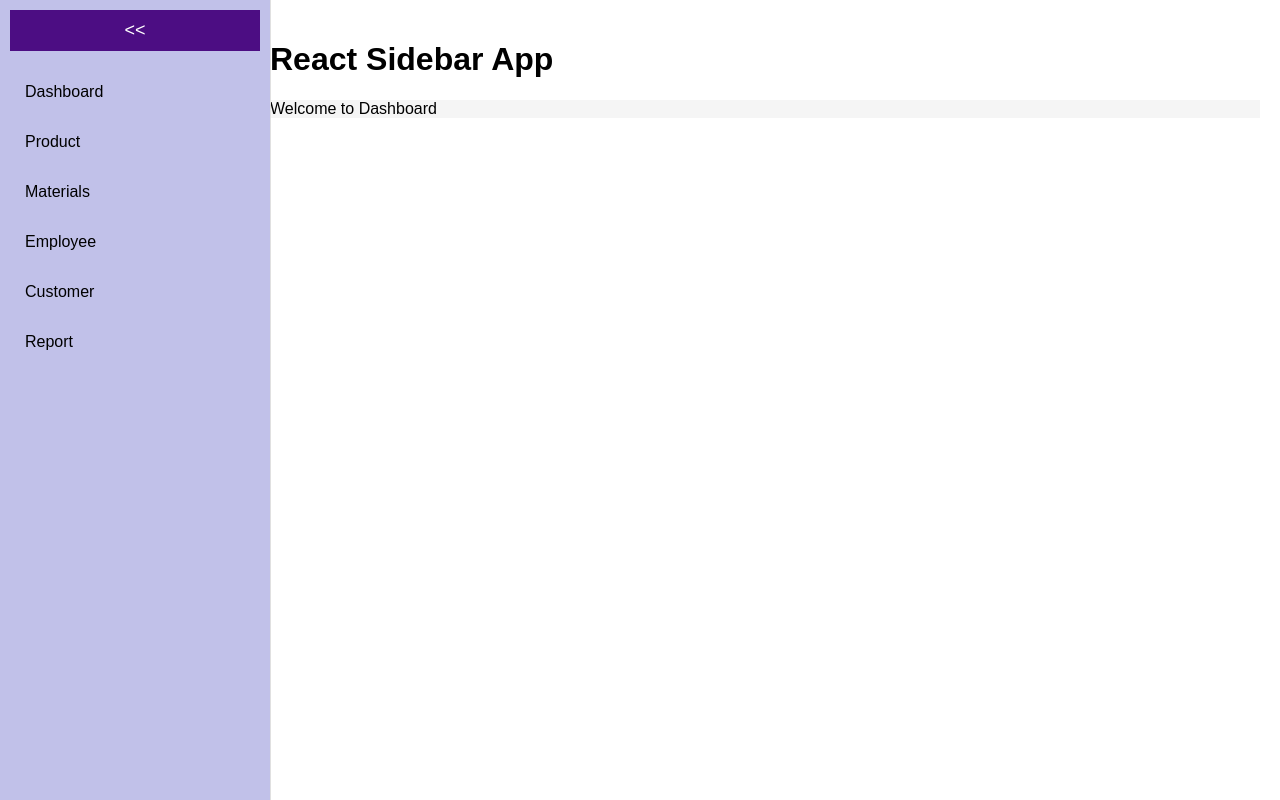
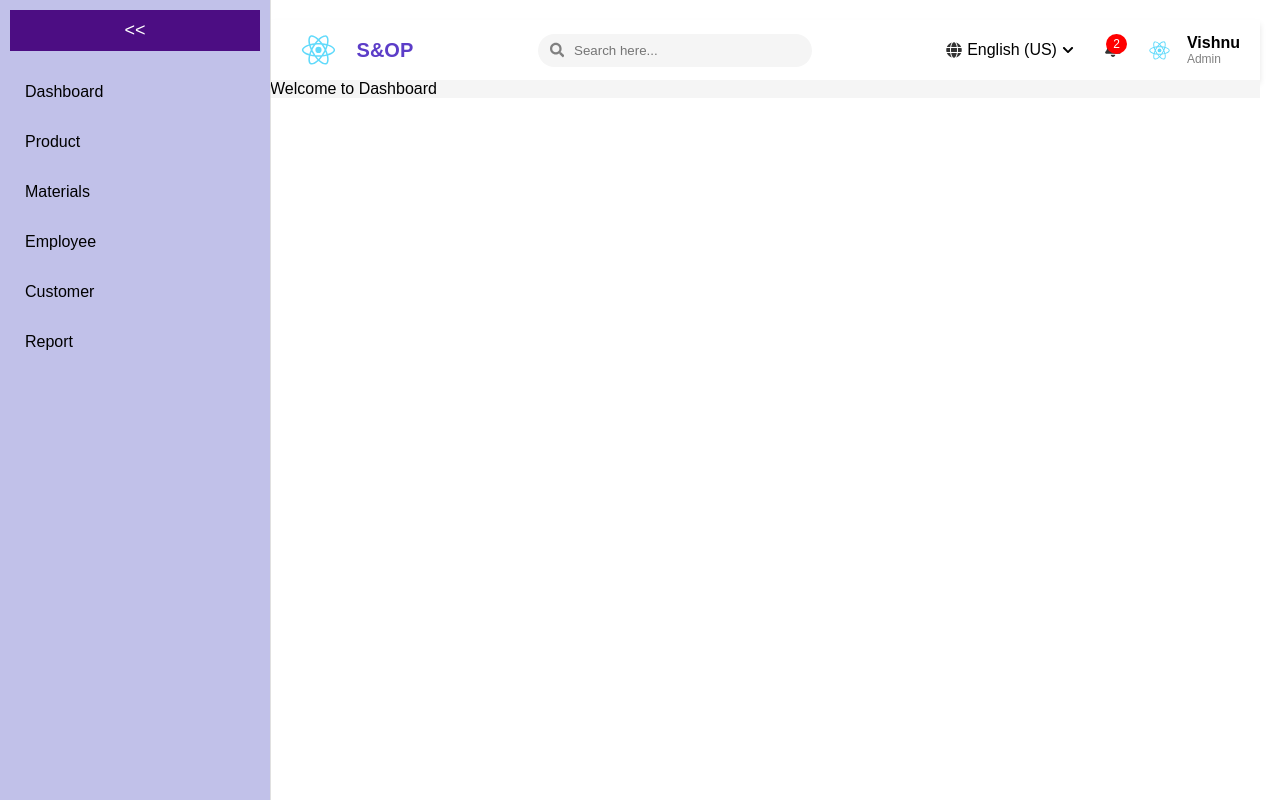
Before and after one commit to Manijmk/admin-template-ui, a React (Create React App) app: page / in a window 1280 px wide. Built offline with nearby package versions, Linux system fonts and the light colour scheme.

Commit message:
implemented header in the navbar component

```diff
--- a/package.json
+++ b/package.json
@@ -9,6 +9,7 @@
     "@testing-library/user-event": "^13.5.0",
     "react": "^19.0.0",
     "react-dom": "^19.0.0",
+    "react-icons": "^5.5.0",
     "react-router-dom": "^7.3.0",
     "react-scripts": "5.0.1",
     "web-vitals": "^2.1.4"
--- a/src/App.css
+++ b/src/App.css
@@ -188,3 +188,156 @@
     width: 70px;
   }
 }
+
+/* Header CSS */
+
+.header {
+  display: flex;
+  align-items: center;
+  justify-content: space-between;
+  background-color: white;
+  padding: 10px 20px;
+  box-shadow: 0px 4px 6px rgba(0, 0, 0, 0.1);
+}
+
+.logo {
+  display: flex;
+  align-items: center;
+}
+
+.logo-img {
+  height: 40px;
+  margin-right: 10px;
+}
+
+.logo-text {
+  font-size: 20px;
+  font-weight: bold;
+  color: #5c3dc8;
+}
+
+.search-bar {
+  display: flex;
+  align-items: center;
+  background: #f5f5f5;
+  padding: 8px 12px;
+  border-radius: 20px;
+  width: 250px;
+}
+
+.search-icon {
+  color: gray;
+  margin-right: 8px;
+}
+
+.search-input {
+  border: none;
+  background: transparent;
+  outline: none;
+  width: 100%;
+}
+
+.header-right {
+  display: flex;
+  align-items: center;
+}
+
+/* Language Switcher */
+.language-switch {
+  display: flex;
+  align-items: center;
+  position: relative;
+  margin-right: 20px;
+  cursor: pointer;
+  padding: 5px 10px;
+  border-radius: 5px;
+  transition: background 0.3s;
+}
+
+.language-switch:hover {
+  background: #f1f1f1;
+}
+
+.language-icon {
+  margin-right: 5px;
+  color: #333;
+}
+
+.dropdown-icon {
+  margin-left: 5px;
+  font-size: 12px;
+}
+
+/* Dropdown Menu */
+.dropdown-menu {
+  position: absolute;
+  top: 35px;
+  left: 0;
+  background: white;
+  box-shadow: 0px 4px 6px rgba(0, 0, 0, 0.1);
+  border-radius: 5px;
+  overflow: hidden;
+  width: 150px;
+  z-index: 10;
+}
+
+.dropdown-menu li {
+  padding: 10px;
+  cursor: pointer;
+  transition: background 0.3s;
+  list-style: none;
+}
+
+.dropdown-menu li:hover {
+  background: #e1e1e1;
+}
+
+/* Notifications */
+.notification {
+  position: relative;
+  margin-right: 20px;
+  cursor: pointer;
+}
+
+.notification-icon {
+  font-size: 18px;
+  color: #333;
+}
+
+.badge {
+  position: absolute;
+  top: -5px;
+  right: -5px;
+  background: red;
+  color: white;
+  font-size: 12px;
+  padding: 3px 7px;
+  border-radius: 50%;
+}
+
+/* User Profile */
+.user-profile {
+  display: flex;
+  align-items: center;
+}
+
+.profile-img {
+  width: 35px;
+  height: 35px;
+  border-radius: 50%;
+  margin-right: 10px;
+}
+
+.user-info {
+  display: flex;
+  flex-direction: column;
+}
+
+.user-name {
+  font-weight: bold;
+}
+
+.user-role {
+  font-size: 12px;
+  color: gray;
+}
--- a/src/components/Navbar.js
+++ b/src/components/Navbar.js
@@ -1,8 +1,71 @@
+import React, { useState } from "react";
+import { FaSearch, FaBell, FaGlobe, FaChevronDown } from "react-icons/fa";
+import Logo from "../logo.svg";
+import "../App.css"
+
 const Header = () => {
+
+  const [showDropdown, setShowDropdown] = useState(false);
+  const [selectedLanguage, setSelectedLanguage] = useState("English (US)");
+
+  const languages = [
+    "English (US)",
+    "French (FR)",
+    "Spanish (ES)",
+    "German (DE)",
+    "Hindi (IN)",
+  ];
+
+  const handleLanguageChange = (language) => {
+    setSelectedLanguage(language);
+    setShowDropdown(false);
+  };
+
   return (
     <header className="header">
-      <h1>React Sidebar App</h1>
-    </header>
+    <div className="logo">
+      <img src={Logo} alt="S&OP Logo" className="logo-img" />
+      <span className="logo-text">S&OP</span>
+    </div>
+
+    <div className="search-bar">
+      <FaSearch className="search-icon" />
+      <input type="text" placeholder="Search here..." className="search-input" />
+    </div>
+
+    <div className="header-right">
+      {/* Language Switcher */}
+      <div className="language-switch" onClick={() => setShowDropdown(!showDropdown)}>
+        <FaGlobe className="language-icon" />
+        <span>{selectedLanguage}</span>
+        <FaChevronDown className="dropdown-icon" />
+        {showDropdown && (
+          <ul className="dropdown-menu">
+            {languages.map((lang, index) => (
+              <li key={index} onClick={() => handleLanguageChange(lang)}>
+                {lang}
+              </li>
+            ))}
+          </ul>
+        )}
+      </div>
+
+      {/* Notifications */}
+      <div className="notification">
+        <FaBell className="notification-icon" />
+        <span className="badge">2</span>
+      </div>
+
+      {/* User Profile */}
+      <div className="user-profile">
+        <img src={Logo} alt="User" className="profile-img" />
+        <div className="user-info">
+          <span className="user-name">Vishnu</span>
+          <span className="user-role">Admin</span>
+        </div>
+      </div>
+    </div>
+  </header>
   );
 };
 
```
Also changed, not shown: 1 other file (tests, documents, lock files or other folders).
